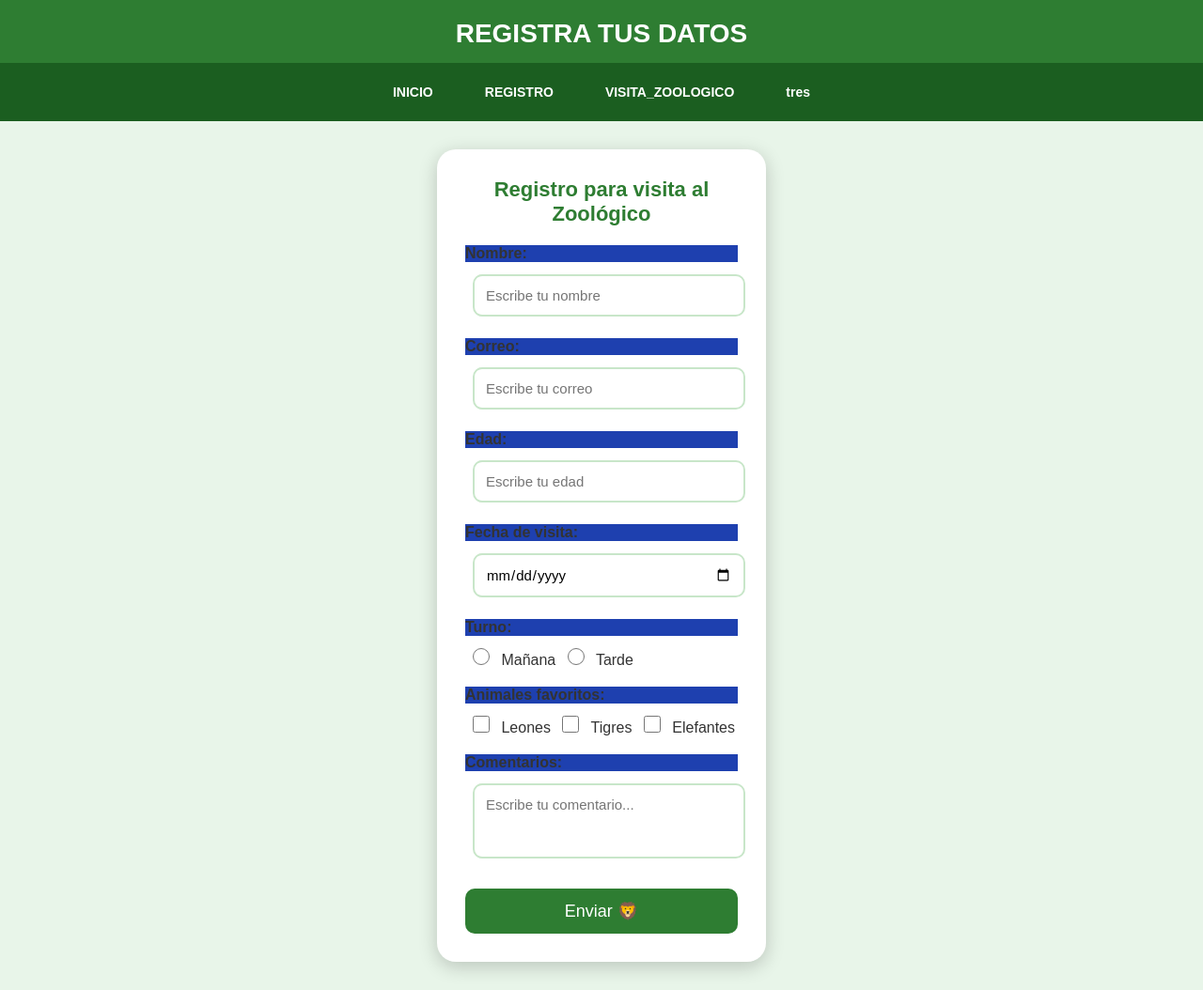
After one commit to alexolvera17/AMOB, a Django app: page /visita_zoologico in a window 1280 px wide. The commit adds this page. Shown: the whole page at 94% size. Run offline with Django 5.2, Linux system fonts and the light colour scheme.

```diff
--- a/AMOB/urls.py
+++ b/AMOB/urls.py
@@ -22,5 +22,7 @@ urlpatterns = [
     path('admin/', admin.site.urls),
     path('', views.inicio),
     path('inicio', views.inicio),
-    path('registro', views.registro)
+    path('registro', views.registro),
+    path('visita_zoologico', views.visita_zoologico),
+    path('registro', views.registro, name='registro')
 ]
--- a/Olvera/Static/Olvera/estilos.css
+++ b/Olvera/Static/Olvera/estilos.css
@@ -98,3 +98,117 @@ label{
     font-weight: bold;
     background-color: #1e40af;
 }
+
+.fondo-registro {
+    background: linear-gradient(135deg, #667eea, #764ba2);
+    min-height: 100vh;
+    padding: 30px;
+}
+
+* {
+    margin: 0;
+    padding: 0;
+    box-sizing: border-box;
+    font-family: Arial, sans-serif;
+}
+
+body {
+    background: #e8f5e9;
+}
+
+header {
+    background: #2e7d32;
+    color: white;
+    text-align: center;
+    padding: 20px 0 0 0;
+}
+
+header h1 {
+    font-size: 28px;
+    padding-bottom: 15px;
+}
+
+header nav {
+    background: #1b5e20;
+    padding: 12px;
+}
+
+header nav ul {
+    list-style: none;
+    display: flex;
+    justify-content: center;
+    gap: 25px;
+}
+
+header nav ul li a {
+    color: white;
+    text-decoration: none;
+    font-weight: bold;
+    font-size: 14px;
+}
+
+header nav ul li a:hover {
+    color: #ffeb3b;
+}
+
+.formvisitazoologico {
+    background: white;
+    max-width: 500px;
+    margin: 30px auto;
+    padding: 30px;
+    border-radius: 20px;
+    box-shadow: 0 5px 20px rgba(0,0,0,0.2);
+}
+
+.formvisitazoologico h1 {
+    color: #2e7d32;
+    text-align: center;
+    font-size: 22px;
+    margin-bottom: 20px;
+}
+
+.formvisitazoologico label {
+    display: block;
+    font-weight: bold;
+    margin-top: 15px;
+    margin-bottom: 5px;
+    color: #333;
+}
+
+.formvisitazoologico input[type="text"],
+.formvisitazoologico input[type="email"],
+.formvisitazoologico input[type="number"],
+.formvisitazoologico input[type="date"],
+.formvisitazoologico textarea {
+    width: 100%;
+    padding: 12px;
+    border: 2px solid #c8e6c9;
+    border-radius: 10px;
+    font-size: 15px;
+}
+
+.formvisitazoologico textarea {
+    height: 80px;
+    resize: none;
+}
+
+.opciones {
+    margin: 5px 0;
+    color: #333;
+}
+
+.formvisitazoologico button {
+    width: 100%;
+    background: #2e7d32;
+    color: white;
+    padding: 13px;
+    border: none;
+    border-radius: 10px;
+    font-size: 18px;
+    margin-top: 20px;
+    cursor: pointer;
+}
+
+.formvisitazoologico button:hover {
+    background: #ff9800;
+}
--- /dev/null
+++ b/Olvera/templates/Olvera/formvisita_zoologico.html
@@ -0,0 +1,60 @@
+{% load static %}
+<!DOCTYPE html>
+<html lang="es">
+<head>
+    <meta charset="UTF-8">
+    <meta name="viewport" content="width=device-width, initial-scale=1.0">
+    <title>FORMULARIO VISITA A ZOOLOGICO</title>
+    <link rel="stylesheet" href="{% static 'Olvera/estilos.css' %}?v=6">
+</head>
+<body>
+
+    <header>
+        <h1>REGISTRA TUS DATOS</h1>
+        <nav>
+            <ul>
+                <li><a href="inicio">INICIO</a></li>
+                <li><a href="regsitro">REGISTRO</a></li>
+                <li><a href="visita_zoologico">VISITA_ZOOLOGICO</a></li>
+                <li><a href="#">tres</a></li>
+            </ul>
+        </nav>
+    </header>
+
+    <form class="formvisitazoologico" method="POST">
+        {% csrf_token %}
+        <h1>Registro para visita al Zoológico</h1>
+
+        <label>Nombre:</label>
+        <input type="text" placeholder="Escribe tu nombre">
+
+        <label>Correo:</label>
+        <input type="email" placeholder="Escribe tu correo">
+
+        <label>Edad:</label>
+        <input type="number" name="Edad" min="1" max="100" placeholder="Escribe tu edad">
+
+        <label>Fecha de visita:</label>
+        <input type="date">
+
+        <label>Turno:</label>
+        <div class="opciones">
+            <input type="radio" name="turno"> Mañana
+            <input type="radio" name="turno"> Tarde
+        </div>
+
+        <label>Animales favoritos:</label>
+        <div class="opciones">
+            <input type="checkbox"> Leones
+            <input type="checkbox"> Tigres
+            <input type="checkbox"> Elefantes
+        </div>
+
+        <label>Comentarios:</label>
+        <textarea placeholder="Escribe tu comentario..."></textarea>
+
+        <button type="submit">Enviar 🦁</button>
+    </form>
+
+</body>
+</html>
--- a/Olvera/templates/Olvera/inicio.html
+++ b/Olvera/templates/Olvera/inicio.html
@@ -20,7 +20,7 @@
             <ul>
                 <li><a href="inicio">INICIO</a></li>
                 <li><a href="registro">REGISTRO</a></li>
-                <li><a href="#">dos</a></li>
+                <li><a href="visita_zoologico">VISITA_ZOOLOGICO</a></li>
                 <li><a href="#">tres</a></li>
             </ul>
         </nav>
--- a/Olvera/views.py
+++ b/Olvera/views.py
@@ -1,9 +1,29 @@
 from django.shortcuts import render
 
-def inicio (request):
-    return render (request, 'Olvera/inicio.html')
+def inicio(request):
+    return render(request, 'Olvera/inicio.html')
 
-def registro (request):
-    return render (request, 'Olvera/formregistro.html')
+def visita_zoologico(request):
+    return render(request, 'Olvera/formvisita_zoologico.html')
 
-# Create your views here.
+def registro(request):
+    if request.method == 'POST':
+        nombre = request.POST.get('nombre')
+        apellidop = request.POST.get('apellidop')
+        apellidom = request.POST.get('apellidom')
+        edad = request.POST.get('edad')
+        genero = request.POST.get('genero')
+        intereses = request.POST.getlist('intereses')
+
+        print('Tus datos registrados son:')
+        print('Nombre:', nombre)
+        print('Apellido Paterno:', apellidop)
+        print('Apellido Materno:', apellidom)
+        print('Edad:', edad)
+        print('Genero:', genero)
+        print('Intereses:', intereses)
+
+    return render(request, 'Olvera/formregistro.html')
+
+def encuesta(request):
+    return render(request, 'Olvera/formvisita_zoologico.html')
```
Also changed, not shown: Olvera/templates/Olvera/formregistro.html (+10 -2 lines).
